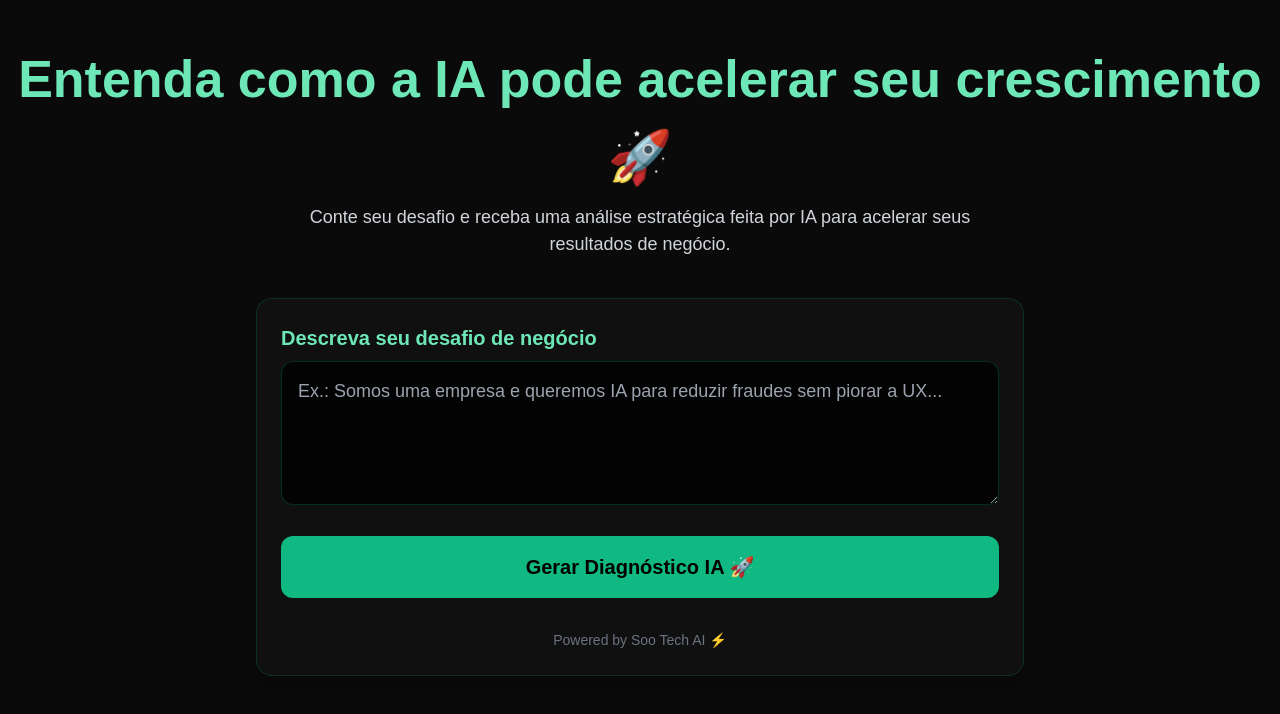
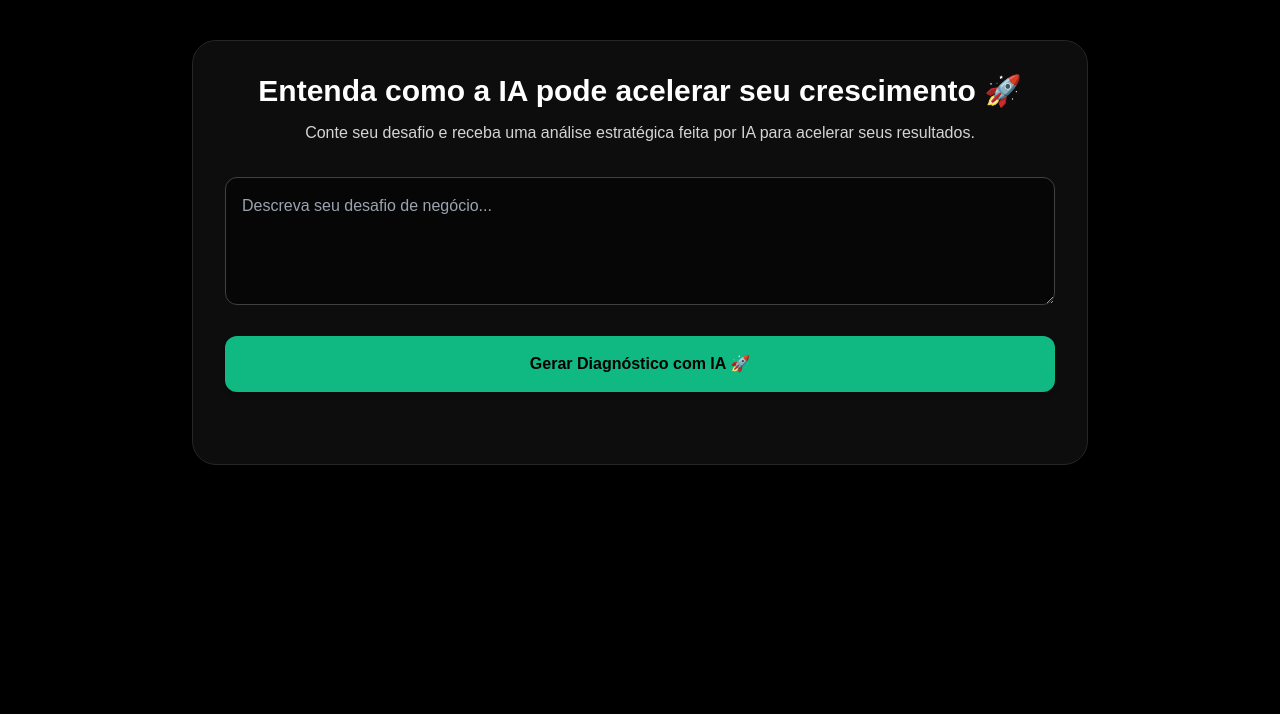
Before and after one commit to ghcastellano/soo-tech-sandbox-updated, a Next.js app: page / in a window 1280 px wide. Shown: the top 714 px of the page. Built offline with nearby package versions, Linux system fonts and the light colour scheme.

Commit message:
Update page.tsx

```diff
--- a/app/page.tsx
+++ b/app/page.tsx
@@ -4,116 +4,93 @@ import { useState } from "react";
 import { motion } from "framer-motion";
 
 export default function Page() {
-  const [descricao, setDescricao] = useState<string>("");
+  const [descricao, setDescricao] = useState("");
+  const [resultado, setResultado] = useState<string | null>(null);
   const [loading, setLoading] = useState(false);
-  const [resultado, setResultado] = useState<string>("");
 
-  async function gerar() {
+  async function gerarDiagnostico() {
+    setLoading(true);
+    setResultado(null);
+
     try {
-      setLoading(true);
-      setResultado("");
-
-      const inputSanitizado = descricao.trim();
-
-      if (!inputSanitizado || inputSanitizado.length < 10) {
-        setLoading(false);
-        setResultado(
-          "Por favor, descreva seu desafio com um pouco mais de detalhes para gerarmos um diagnóstico preciso. 😊"
-        );
-        return;
-      }
-
       const res = await fetch("/api/diagnostico", {
         method: "POST",
-        headers: {
-          "Content-Type": "application/json",
-        },
-        body: JSON.stringify({ descricao: inputSanitizado }),
+        headers: { "Content-Type": "application/json" },
+        body: JSON.stringify({ descricao }),
       });
 
-      if (!res.ok) {
-        throw new Error("API_ERROR");
-      }
+      const data = await res.json();
+      setResultado(data.content);
+    } catch {
+      setResultado(
+        "Não consegui gerar agora, pode tentar novamente? ⚡️ Obrigado!"
+      );
+    }
 
-      const data = await res.json();
-
-      if (!data?.content) {
-        throw new Error("INVALID_RESPONSE");
-      }
-
-      setResultado(data.content);
-    } catch (e) {
-      setResultado(
-        "Ops... Tivemos um imprevisto ao gerar seu diagnóstico. Nossa equipe já foi notificada e estamos cuidando disso. Tente novamente em instantes. ⚡️"
-      );
-    } finally {
-      setLoading(false);
-    }
+    setLoading(false);
   }
 
   return (
-    <div className="min-h-screen bg-[#0a0a0a] text-white px-4 py-10 flex flex-col items-center">
-
-      {/* Título */}
-      <h1 className="text-[36px] md:text-[52px] font-bold text-emerald-300 text-center">
-        Entenda como a IA pode acelerar seu crescimento 🚀
-      </h1>
-
-      {/* Subtítulo */}
-      <p className="text-[18px] text-gray-300 mt-2 text-center max-w-2xl">
-        Conte seu desafio e receba uma análise estratégica feita por IA para acelerar
-        seus resultados de negócio.
-      </p>
-
-      {/* Container do Form */}
-      <div className="bg-[#101010] mt-10 p-6 rounded-2xl shadow-xl border border-emerald-800/40 w-full max-w-3xl">
-
-        <label className="text-[20px] text-emerald-300 font-semibold">
-          Descreva seu desafio de negócio
-        </label>
+    <main className="flex flex-col items-center justify-start min-h-screen py-10 px-4 text-gray-100 bg-black">
+      <div className="w-full max-w-4xl bg-neutral-900/60 border border-neutral-800 p-8 rounded-3xl shadow-xl backdrop-blur-md">
+        <h2 className="text-3xl font-bold mb-3 text-center text-white">
+          Entenda como a IA pode acelerar seu crescimento 🚀
+        </h2>
+        <p className="text-center text-neutral-300 mb-8">
+          Conte seu desafio e receba uma análise estratégica feita por IA para
+          acelerar seus resultados.
+        </p>
 
         <textarea
-          className="w-full bg-black/80 border border-emerald-600/30 rounded-xl p-4 mt-2 h-36 text-[18px] focus:outline-none focus:ring-2 focus:ring-emerald-400"
-          placeholder="Ex.: Somos uma empresa e queremos IA para reduzir fraudes sem piorar a UX..."
+          className="w-full h-32 bg-black/50 border border-neutral-700 rounded-xl p-4 text-neutral-200 focus:outline-none"
+          placeholder="Descreva seu desafio de negócio..."
           value={descricao}
           onChange={(e) => setDescricao(e.target.value)}
         />
 
-        <motion.button
-          whileTap={{ scale: 0.97 }}
-          onClick={gerar}
+        <button
+          onClick={gerarDiagnostico}
           disabled={loading}
-          className="w-full mt-6 py-4 bg-emerald-500 hover:bg-emerald-600 text-black font-semibold rounded-xl text-[20px]"
+          className="w-full mt-6 py-4 rounded-xl bg-emerald-500 hover:bg-emerald-600 font-bold text-black transition shadow-md"
         >
-          {loading ? "Gerando diagnóstico..." : "Gerar Diagnóstico IA 🚀"}
-        </motion.button>
+          {loading ? "Gerando Diagnóstico..." : "Gerar Diagnóstico com IA 🚀"}
+        </button>
 
-        {/* Resultado */}
-        <div className="mt-8 whitespace-pre-line text-[18px] leading-relaxed text-gray-200">
+        <div className="mt-10">
           {loading && (
             <motion.div
-              className="text-center text-emerald-400"
-              animate={{ opacity: [0.3, 1, 0.3] }}
-              transition={{ duration: 1.2, repeat: Infinity }}
+              className="text-center text-emerald-400 font-medium"
+              initial={{ opacity: 0 }}
+              animate={{ opacity: 1 }}
+              transition={{ repeat: Infinity, duration: 1 }}
             >
-              Analisando seus dados estratégicos... 🔍⚡️
+              Processando insights estratégicos com IA... 🤖⚡️
             </motion.div>
           )}
 
-          {!loading && resultado && (
-            <div
-              dangerouslySetInnerHTML={{
-                __html: resultado,
-              }}
-            />
+          {resultado && (
+            <motion.div
+              className="mt-6 p-6 bg-black/40 border border-neutral-700 rounded-xl whitespace-pre-wrap leading-relaxed"
+              initial={{ opacity: 0, y: 10 }}
+              animate={{ opacity: 1, y: 0 }}
+            >
+              <div
+                className="prose prose-invert max-w-none"
+                dangerouslySetInnerHTML={{ __html: converterMarkdown(resultado) }}
+              />
+            </motion.div>
           )}
         </div>
-
-        {/* Rodapé */}
-        <p className="text-center text-gray-500 text-[14px] mt-8">
-          Powered by Soo Tech AI ⚡️
-        </p>
       </div>
-    </div>
+    </main>
   );
 }
+
+// Markdown básico -> HTML (negrito, títulos, listas)
+function converterMarkdown(md: string) {
+  return md
+    .replace(/\*\*(.*?)\*\*/g, "<strong>$1</strong>")
+    .replace(/^\d+\) (.*$)/gm, "<strong>$1</strong>")
+    .replace(/- (.*$)/gm, "• $1")
+    .replace(/\n/g, "<br/>");
+}
```
